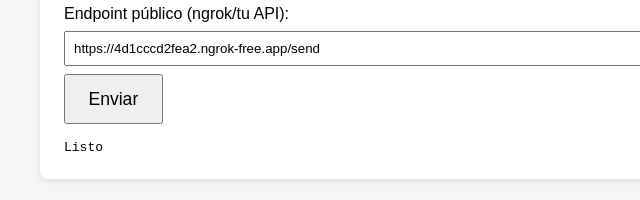
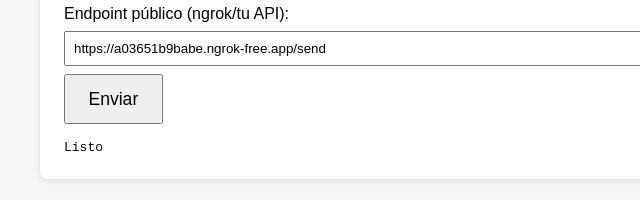
Before and after one commit to Jorge-Maraver/prueba_Kafka_streaming, a plain HTML site: page index.html in a window 1280 px wide. Shown: the part 242-442 px from the top of the page, 0-640 px from the left. Drawn offline with Linux system fonts and the light colour scheme.

Commit message:
Update index.html

```diff
--- a/index.html
+++ b/index.html
@@ -19,7 +19,7 @@
     <label for="username">Tu nombre:</label>
     <input id="username" type="text" placeholder="Escribe tu nombre" />
     <label for="endpoint">Endpoint público (ngrok/tu API):</label>
-    <input id="endpoint" type="text" value="https://4d1cccd2fea2.ngrok-free.app/send" />
+    <input id="endpoint" type="text" value="https://a03651b9babe.ngrok-free.app/send" />
     <button id="send">Enviar</button>
     <div id="status">Listo</div>
   </div>
```
